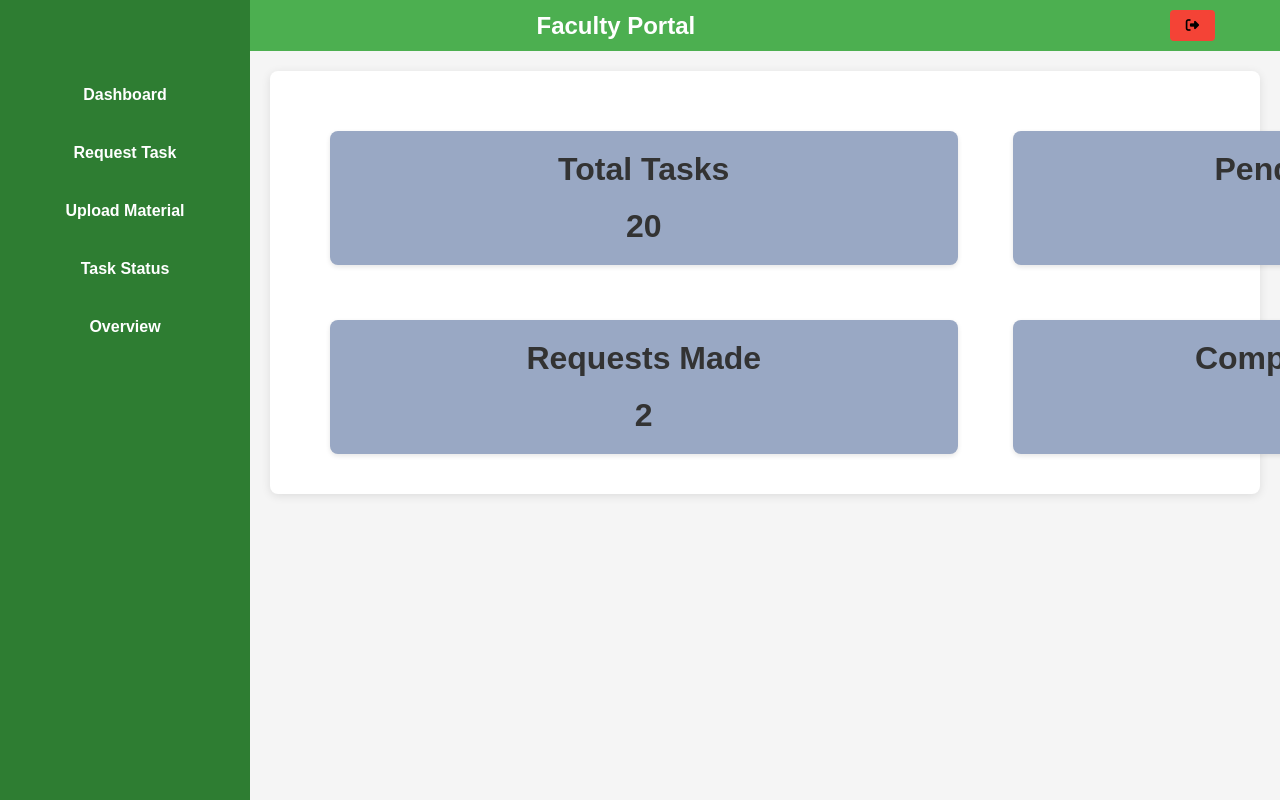
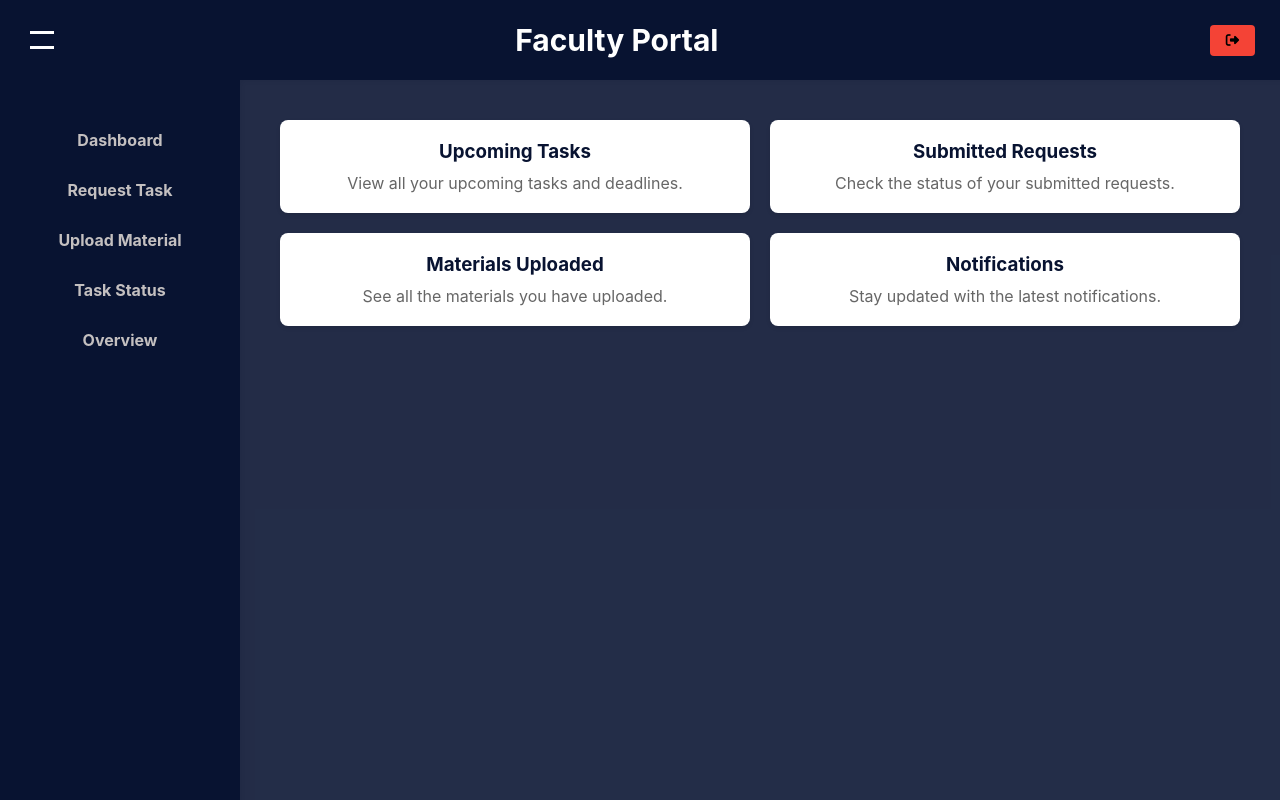
Before and after one commit to Bharaneedharan-K/WikiPage, a React (Create React App) app: page /faculty/dashboard in a window 1280 px wide. Built offline with nearby package versions, Linux system fonts and the light colour scheme.

Commit message:
faculty dashboard

```diff
--- a/src/components/faculty/frontend/FacultyDashboard.css
+++ b/src/components/faculty/frontend/FacultyDashboard.css
@@ -0,0 +1,31 @@
+.faculty-dashboard-container {
+  padding: 20px;
+  background-color: transparent; /* Transparent background for the container */
+  height: 100%; /* Full height of the container */
+  box-sizing: border-box; /* Include padding and border in element's total width and height */
+}
+
+.faculty-dashboard-grid {
+  display: grid;
+  grid-template-columns: repeat(2, 1fr); /* Two columns */
+  grid-template-rows: repeat(2, 1fr); /* Two rows */
+  gap: 20px; /* Space between grid items */
+}
+
+.faculty-dashboard-card {
+  background-color: white; /* White background for cards */
+  border-radius: 8px; /* Rounded corners */
+  box-shadow: 0 2px 4px rgba(0, 0, 0, 0.1); /* Subtle shadow for depth */
+  padding: 20px; /* Inner padding for content */
+  text-align: center; /* Center the text */
+}
+
+.faculty-dashboard-card h3 {
+  margin: 0 0 10px; /* Margin for the heading */
+  color: #081331; /* Primary dark blue color */
+}
+
+.faculty-dashboard-card p {
+  margin: 0; /* No margin for paragraphs */
+  color: #666; /* Grey text color */
+}
--- a/src/components/faculty/frontend/FacultyDashboard.jsx
+++ b/src/components/faculty/frontend/FacultyDashboard.jsx
@@ -1,25 +1,31 @@
 import React from 'react';
-import './FacultyDashboard.css'; // Ensure you create this CSS file for styling
+import './FacultyDashboard.css';
 
 const FacultyDashboard = () => {
-  // Data for tasks and their statuses
-  const tasks = [
-    { label: 'Total Tasks', count: '20' },
-    { label: 'Pending Tasks', count: '7' },
-    { label: 'Requests Made', count: '2' },
-    { label: 'Completed Tasks', count: '11' },
-  ];
-
   return (
-    <div className="dashboard-container">
-      {tasks.map((task, index) => (
-        <div key={index} className="task-card">
-          <h3>{task.label}</h3>
-          <ul className="count-list">
-            <li className="count-item">{task.count}</li>
-          </ul>
+    <div className="faculty-dashboard-container">
+      <div className="faculty-dashboard-grid">
+        {/* Card 1 */}
+        <div className="faculty-dashboard-card">
+          <h3>Upcoming Tasks</h3>
+          <p>View all your upcoming tasks and deadlines.</p>
         </div>
-      ))}
+        {/* Card 2 */}
+        <div className="faculty-dashboard-card">
+          <h3>Submitted Requests</h3>
+          <p>Check the status of your submitted requests.</p>
+        </div>
+        {/* Card 3 */}
+        <div className="faculty-dashboard-card">
+          <h3>Materials Uploaded</h3>
+          <p>See all the materials you have uploaded.</p>
+        </div>
+        {/* Card 4 */}
+        <div className="faculty-dashboard-card">
+          <h3>Notifications</h3>
+          <p>Stay updated with the latest notifications.</p>
+        </div>
+      </div>
     </div>
   );
 };
--- a/src/components/faculty/frontend/FacultyPage.css
+++ b/src/components/faculty/frontend/FacultyPage.css
@@ -1,155 +1,150 @@
-/* FacultyPage.css */
-
-/* General Styling */
 .faculty-container {
   display: flex;
   flex-direction: column;
   height: 100vh;
-  font-family: Arial, sans-serif;
+  overflow: hidden;
 }
 
 .faculty-top-bar {
+  width: 100%;
+  height: 60px;
+  background-color: #081331;
+  padding: 10px 20px;
+  box-shadow: 0 2px 5px rgba(0,0,0,0.1);
   display: flex;
   align-items: center;
   justify-content: space-between;
-  padding: 10px 20px;
-  background-color: #4CAF50; /* Adjust color to your theme */
-  color: white;
-  box-shadow: 0 2px 5px rgba(0, 0, 0, 0.1);
+}
+
+.faculty-sidebar-toggle {
+  background: transparent;
+  border: none;
+  cursor: pointer;
+  display: flex;
+  flex-direction: column;
+  justify-content: center;
+  padding: 10px;
+}
+
+.faculty-hamburger {
+  width: 24px;
+  height: 18px;
+  position: relative;
+}
+
+.faculty-hamburger::before, .faculty-hamburger::after, .faculty-hamburger div {
+  content: "";
+  display: block;
+  width: 24px;
+  height: 3px;
+  background-color: white;
+  position: absolute;
+  left: 0;
+  transition: transform 0.3s, opacity 0.3s;
+}
+
+.faculty-hamburger::before {
+  top: 0;
+}
+
+.faculty-hamburger div {
+  top: 7px;
+}
+
+.faculty-hamburger::after {
+  bottom: 0;
+}
+
+.faculty-hamburger.active::before {
+  transform: rotate(45deg);
+  top: 7px;
+}
+
+.faculty-hamburger.active div {
+  opacity: 0;
+}
+
+.faculty-hamburger.active::after {
+  transform: rotate(-45deg);
+  bottom: 7px;
 }
 
 .faculty-top-bar-title {
+  flex: 1;
+  text-align: center;
+  color: #ffffff;
+  font-size: 30px;
   margin: 0;
-  font-size: 24px;
+  padding-right: 30px;
 }
 
-/* Sidebar Styling */
+.logout-button {
+  background-color: #f44336;
+  border: none;
+  padding: 8px 16px;
+  cursor: pointer;
+  border-radius: 4px;
+  margin-left: 10px;
+  margin-right: 45px;
+}
+
+.logout-button:hover {
+  background-color: #d32f2f;
+}
+
+.faculty-main-content {
+  display: flex;
+  flex: 1;
+  overflow: hidden;
+  transition: margin-left 0.3s;
+  height: calc(100vh - 60px);
+}
+
 .faculty-sidebar {
-  width: 250px;
-  background-color: #2E7D32; /* Adjust color to your theme */
-  color: white;
-  position: fixed;
-  top: 0;
-  bottom: 0;
-  left: 0;
-  padding-top: 60px;
-  transition: transform 0.3s ease-in-out;
-  transform: translateX(0);
-  z-index: 1000; /* Ensure sidebar is above main content */
+  width: 200px;
+  background-color: #081331;
+  padding: 20px;
+  box-shadow: 2px 0 5px rgba(0,0,0,0.1);
+  height: 100%;
+  overflow-y: auto;
 }
 
 .faculty-sidebar-nav {
-  list-style: none;
-  padding: 0;
-  margin: 0;
+  margin-top: 20px;
 }
 
 .faculty-sidebar-nav-list {
+  list-style-type: none;
   padding: 0;
 }
 
 .faculty-sidebar-nav-item {
-  margin-bottom: 20px;
+  margin: 10px 0;
 }
 
 .faculty-sidebar-nav-link {
   display: block;
-  padding: 10px 20px;
   text-decoration: none;
-  color: white;
+  color: #c4c0c0;
   font-weight: bold;
+  padding: 10px;
+  border-radius: 4px;
+  transition: background-color 0.3s, color 0.3s;
 }
 
 .faculty-sidebar-nav-link:hover {
-  background-color: #1B5E20; /* Adjust hover color */
+  background-color: #007bff;
+  color: rgb(181, 177, 177);
 }
 
-/* Hide sidebar when not visible */
-.faculty-sidebar-toggle {
-  display: none; /* Hide by default */
-}
-
-/* Hamburger Button Styling */
-.faculty-sidebar-toggle {
-  display: inline-block;
-  background: none;
-  border: none;
-  cursor: pointer;
-  margin-right: 15px;
-}
-
-.faculty-hamburger {
-  width: 25px;
-  height: 3px;
-  background-color: white;
-  position: relative;
-  transition: all 0.3s ease;
-}
-
-.faculty-hamburger:before,
-.faculty-hamburger:after {
-  content: '';
-  position: absolute;
-  width: 25px;
-  height: 3px;
-  background-color: white;
-  transition: all 0.3s ease;
-}
-
-.faculty-hamburger:before {
-  top: -8px;
-}
-
-.faculty-hamburger:after {
-  bottom: -8px;
-}
-
-.faculty-hamburger.active {
-  background-color: transparent;
-}
-
-.faculty-hamburger.active:before {
-  transform: rotate(45deg);
-  top: 0;
-}
-
-.faculty-hamburger.active:after {
-  transform: rotate(-45deg);
-  bottom: 0;
-}
-
-/* Main Content Styling */
-.faculty-main-content {
-  margin-left: 250px; /* Adjust to sidebar width */
-  padding: 20px;
-  flex-grow: 1;
-  background-color: #f5f5f5; /* Adjust background color */
-  overflow-y: auto; /* Enable scrolling */
-  transition: margin-left 0.3s ease-in-out;
+.faculty-sidebar-nav-link:active {
+  background-color: #0056b3;
 }
 
 .faculty-dashboard-content {
+  flex: 1;
+  background-color: #081331e3;
   padding: 20px;
-  background-color: white; /* Content background */
-  border-radius: 8px; /* Rounded corners */
-  box-shadow: 0 2px 10px rgba(0, 0, 0, 0.1); /* Subtle shadow */
+  overflow-y: auto;
+  height: 100%;
 }
-
-/* Responsive Design */
-@media (max-width: 768px) {
-  .faculty-sidebar {
-    transform: translateX(-100%); /* Hide sidebar on small screens */
-  }
-
-  .faculty-sidebar-toggle {
-    display: inline-block; /* Show toggle button on small screens */
-  }
-
-  .faculty-main-content {
-    margin-left: 0; /* Adjust for hidden sidebar */
-  }
-
-  .faculty-sidebar.active {
-    transform: translateX(0); /* Show sidebar when active */
-  }
-}
--- a/src/components/faculty/frontend/FacultyPage.jsx
+++ b/src/components/faculty/frontend/FacultyPage.jsx
@@ -17,8 +17,6 @@ const FacultyPage = () => {
   };
 
   const handleLogout = () => {
-    // Implement additional logout functionality here if needed
-    // For example, clear authentication tokens or perform API logout request
     console.log("Logout successful.");
   };
 
@@ -34,7 +32,7 @@ const FacultyPage = () => {
       </div>
 
       {/* Main Content */}
-      <div className="faculty-main-content">
+      <div className={`faculty-main-content ${sidebarVisible ? '' : 'expanded'}`}>
         {/* Sidebar */}
         {sidebarVisible && (
           <div className="faculty-sidebar">
@@ -68,7 +66,6 @@ const FacultyPage = () => {
             <Route path="upload" element={<FacultyUpload />} />
             <Route path="status" element={<FacultyStatus />} />
             <Route path="overview" element={<FacultyOverview />} />
-            {/* Redirect any unmatched routes to the dashboard */}
             <Route path="*" element={<Navigate to="/faculty/dashboard" replace />} />
           </Routes>
         </div>
--- a/src/components/faculty/frontend/FacultyRequest.css
+++ b/src/components/faculty/frontend/FacultyRequest.css
@@ -0,0 +1,202 @@
+/* General Styling */
+.faculty-container {
+    display: flex;
+    flex-direction: column;
+    height: 100vh;
+    font-family: Arial, sans-serif;
+    background-color: #081331e3; /* Background color */
+  }
+
+  .faculty-top-bar {
+    display: flex;
+    align-items: center;
+    justify-content: space-between;
+    padding: 10px 20px;
+    background-color: #081331; /* Top bar color */
+    color: white;
+    box-shadow: 0 2px 5px rgba(0, 0, 0, 0.1);
+  }
+
+  .faculty-top-bar-title {
+    flex: 1;
+    text-align: center;
+    color: #ffffff;
+    font-size: 30px;
+    margin: 0;
+    padding-right: 30px;
+  }
+
+  /* Sidebar Styling */
+  .faculty-sidebar {
+    width: 200px;
+    background-color: #081331;
+    padding: 20px;
+    box-shadow: 2px 0 5px rgba(0,0,0,0.1);
+    height: calc(100vh - 60px); /* Adjust height considering top bar */
+    overflow-y: auto;
+    position: fixed;
+    top: 60px;
+    left: 0;
+    transition: transform 0.3s ease-in-out;
+    z-index: 1000;
+  }
+
+  .faculty-sidebar-nav {
+    margin-top: 20px;
+  }
+
+  .faculty-sidebar-nav-list {
+    list-style-type: none;
+    padding: 0;
+  }
+
+  .faculty-sidebar-nav-item {
+    margin: 10px 0;
+  }
+
+  .faculty-sidebar-nav-link {
+    display: block;
+    text-decoration: none;
+    color: #c4c0c0;
+    font-weight: bold;
+    padding: 10px;
+    border-radius: 4px;
+    transition: background-color 0.3s, color 0.3s;
+  }
+
+  .faculty-sidebar-nav-link:hover {
+    background-color: #007bff;
+    color: rgb(181, 177, 177);
+  }
+
+  /* Hamburger Button Styling */
+  .faculty-sidebar-toggle {
+    background: transparent;
+    border: none;
+    cursor: pointer;
+    display: flex;
+    flex-direction: column;
+    justify-content: center;
+    padding: 10px;
+    margin-right: 15px;
+  }
+
+  .faculty-hamburger {
+    width: 24px;
+    height: 18px;
+    position: relative;
+  }
+
+  .faculty-hamburger::before, .faculty-hamburger::after, .faculty-hamburger div {
+    content: "";
+    display: block;
+    width: 24px;
+    height: 3px;
+    background-color: white;
+    position: absolute;
+    left: 0;
+    transition: transform 0.3s, opacity 0.3s;
+  }
+
+  .faculty-hamburger::before {
+    top: 0;
+  }
+
+  .faculty-hamburger div {
+    top: 7px;
+  }
+
+  .faculty-hamburger::after {
+    bottom: 0;
+  }
+
+  .faculty-hamburger.active::before {
+    transform: rotate(45deg);
+    top: 7px;
+  }
+
+  .faculty-hamburger.active div {
+    opacity: 0;
+  }
+
+  .faculty-hamburger.active::after {
+    transform: rotate(-45deg);
+    bottom: 7px;
+  }
+
+  /* Main Content Styling */
+  .faculty-main-content {
+    display: flex;
+    flex: 1;
+    margin-left: 200px; /* Adjusted margin to accommodate the sidebar */
+    overflow: hidden;
+    transition: margin-left 0.3s ease-in-out;
+    height: calc(100vh - 60px);
+    background-color: #f0f0f0;
+  }
+
+  .faculty-dashboard-content {
+    flex: 1;
+    background-color: white;
+    padding: 20px;
+    border-radius: 8px;
+    box-shadow: 0 2px 10px rgba(0, 0, 0, 0.1);
+    overflow-y: auto;
+    height: 100%;
+  }
+
+  /* Table Styling */
+  .faculty-table {
+    width: 100%;
+    border-collapse: collapse;
+    margin: 20px 0;
+  }
+
+  .faculty-table th, .faculty-table td {
+    padding: 12px;
+    text-align: left;
+    border-bottom: 1px solid #ddd;
+  }
+
+  .faculty-table th {
+    background-color: #081331;
+    color: white;
+  }
+
+  .faculty-table tr:nth-child(even) {
+    background-color: #f2f2f2;
+  }
+
+  .upload-button {
+    background-color: #007bff;
+    color: white;
+    border: none;
+    padding: 8px 16px;
+    cursor: pointer;
+    border-radius: 4px;
+    transition: background-color 0.3s;
+  }
+
+  .upload-button:hover {
+    background-color: #0056b3;
+  }
+
+  /* Responsive Design */
+  @media (max-width: 768px) {
+    .faculty-sidebar {
+      transform: translateX(-100%);
+      position: absolute; /* Changed to absolute positioning for better mobile experience */
+    }
+
+    .faculty-sidebar-toggle {
+      display: inline-block;
+    }
+
+    .faculty-main-content {
+      margin-left: 0; /* Remove margin on small screens */
+    }
+
+    .faculty-sidebar.active {
+      transform: translateX(0);
+    }
+  }
--- a/src/components/faculty/frontend/FacultyRequest.jsx
+++ b/src/components/faculty/frontend/FacultyRequest.jsx
@@ -1,11 +1,91 @@
-import React from 'react';
+import React, { useState } from 'react';
+import { Routes, Route, Link, Navigate } from 'react-router-dom';
+import './FacultyPage.css';
 
-const FacultyRequest = () => {
+const FacultyPage = () => {
+  const [sidebarVisible, setSidebarVisible] = useState(true);
+
+  const toggleSidebar = () => {
+    setSidebarVisible(!sidebarVisible);
+  };
+
+  const handleUpload = (subjectId) => {
+    console.log(`Upload for ${subjectId} clicked.`);
+  };
+
+  const sampleData = [
+    { subjectId: 'SUB101', subjectName: 'Mathematics', semester: 'Fall 2024', dueDate: '2024-09-15' },
+    { subjectId: 'SUB102', subjectName: 'Physics', semester: 'Fall 2024', dueDate: '2024-09-20' },
+    { subjectId: 'SUB103', subjectName: 'Chemistry', semester: 'Fall 2024', dueDate: '2024-09-25' },
+    { subjectId: 'SUB104', subjectName: 'Biology', semester: 'Fall 2024', dueDate: '2024-10-01' },
+    { subjectId: 'SUB105', subjectName: 'Computer Science', semester: 'Fall 2024', dueDate: '2024-10-05' }
+  ];
+
   return (
-    <div>
-      <h1>Faculty Request</h1>
+    <div className="faculty-container">
+      {/* Top Bar */}
+      <div className="faculty-top-bar">
+        <button className="faculty-sidebar-toggle" onClick={toggleSidebar}>
+          <div className={`faculty-hamburger ${sidebarVisible ? '' : 'active'}`} />
+        </button>
+        <h2 className="faculty-top-bar-title">Faculty Portal</h2>
+      </div>
+
+      {/* Main Content */}
+      <div className={`faculty-main-content ${sidebarVisible ? '' : 'expanded'}`}>
+        {/* Sidebar */}
+        {sidebarVisible && (
+          <div className="faculty-sidebar">
+            <nav className="faculty-sidebar-nav">
+              <ul className="faculty-sidebar-nav-list">
+                <li className="faculty-sidebar-nav-item">
+                  <Link to="/faculty/dashboard" className="faculty-sidebar-nav-link">Dashboard</Link>
+                </li>
+                <li className="faculty-sidebar-nav-item">
+                  <Link to="/faculty/request" className="faculty-sidebar-nav-link">Request Task</Link>
+                </li>
+                <li className="faculty-sidebar-nav-item">
+                  <Link to="/faculty/upload" className="faculty-sidebar-nav-link">Upload Material</Link>
+                </li>
+                <li className="faculty-sidebar-nav-item">
+                  <Link to="/faculty/status" className="faculty-sidebar-nav-link">Task Status</Link>
+                </li>
+                <li className="faculty-sidebar-nav-item">
+                  <Link to="/faculty/overview" className="faculty-sidebar-nav-link">Overview</Link>
+                </li>
+              </ul>
+            </nav>
+          </div>
+        )}
+
+        {/* Dashboard Content */}
+        <div className="faculty-dashboard-content">
+          <table className="faculty-table">
+            <thead>
+              <tr>
+                <th>Subject ID</th>
+                <th>Subject Name</th>
+                <th>Semester</th>
+                <th>Due Date</th>
+                <th>Upload</th>
+              </tr>
+            </thead>
+            <tbody>
+              {sampleData.map((data, index) => (
+                <tr key={index}>
+                  <td>{data.subjectId}</td>
+                  <td>{data.subjectName}</td>
+                  <td>{data.semester}</td>
+                  <td>{data.dueDate}</td>
+                  <td><button className="upload-button" onClick={() => handleUpload(data.subjectId)}>Upload</button></td>
+                </tr>
+              ))}
+            </tbody>
+          </table>
+        </div>
+      </div>
     </div>
   );
 };
 
-export default FacultyRequest;
+export default FacultyPage;
```
